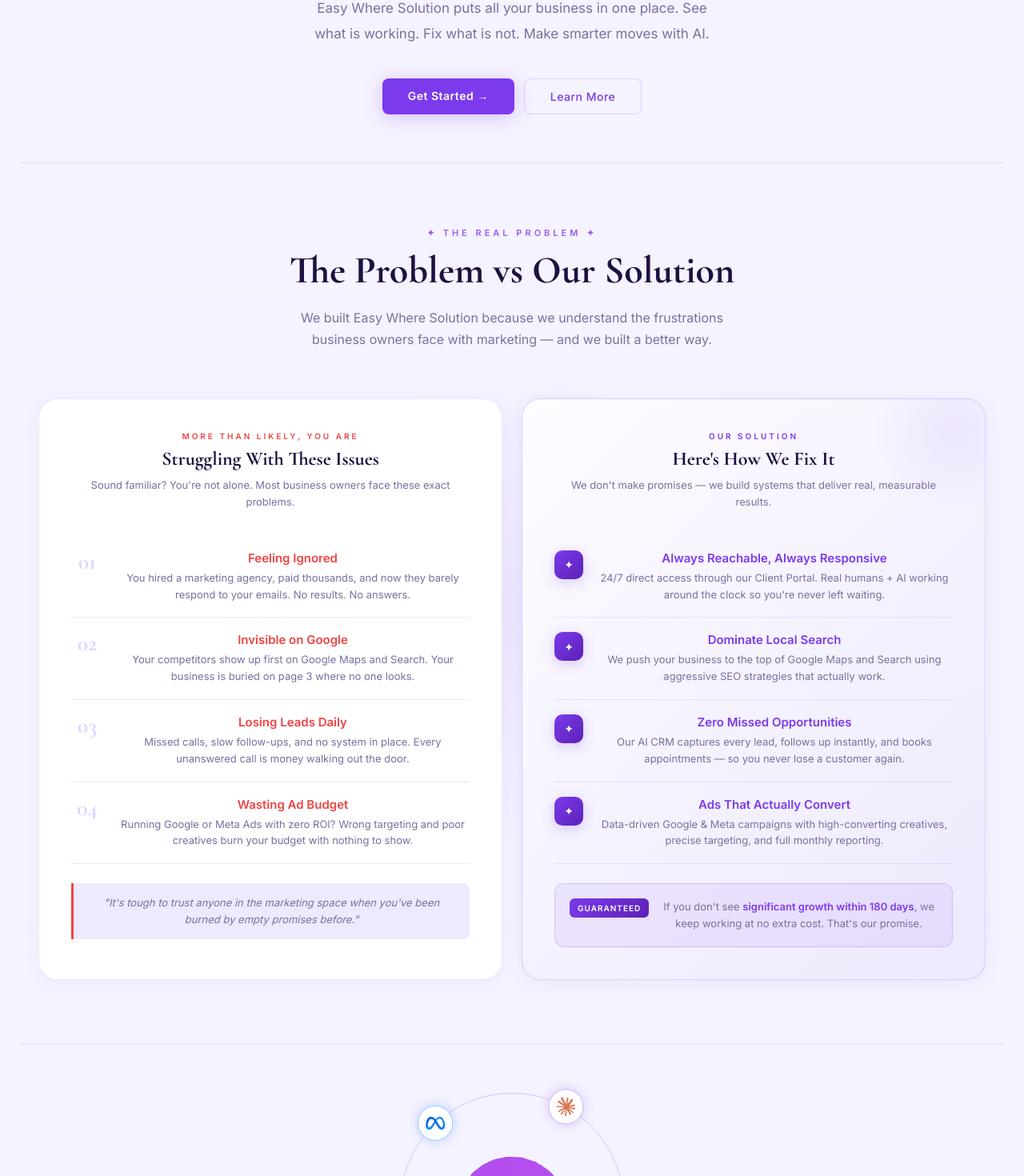
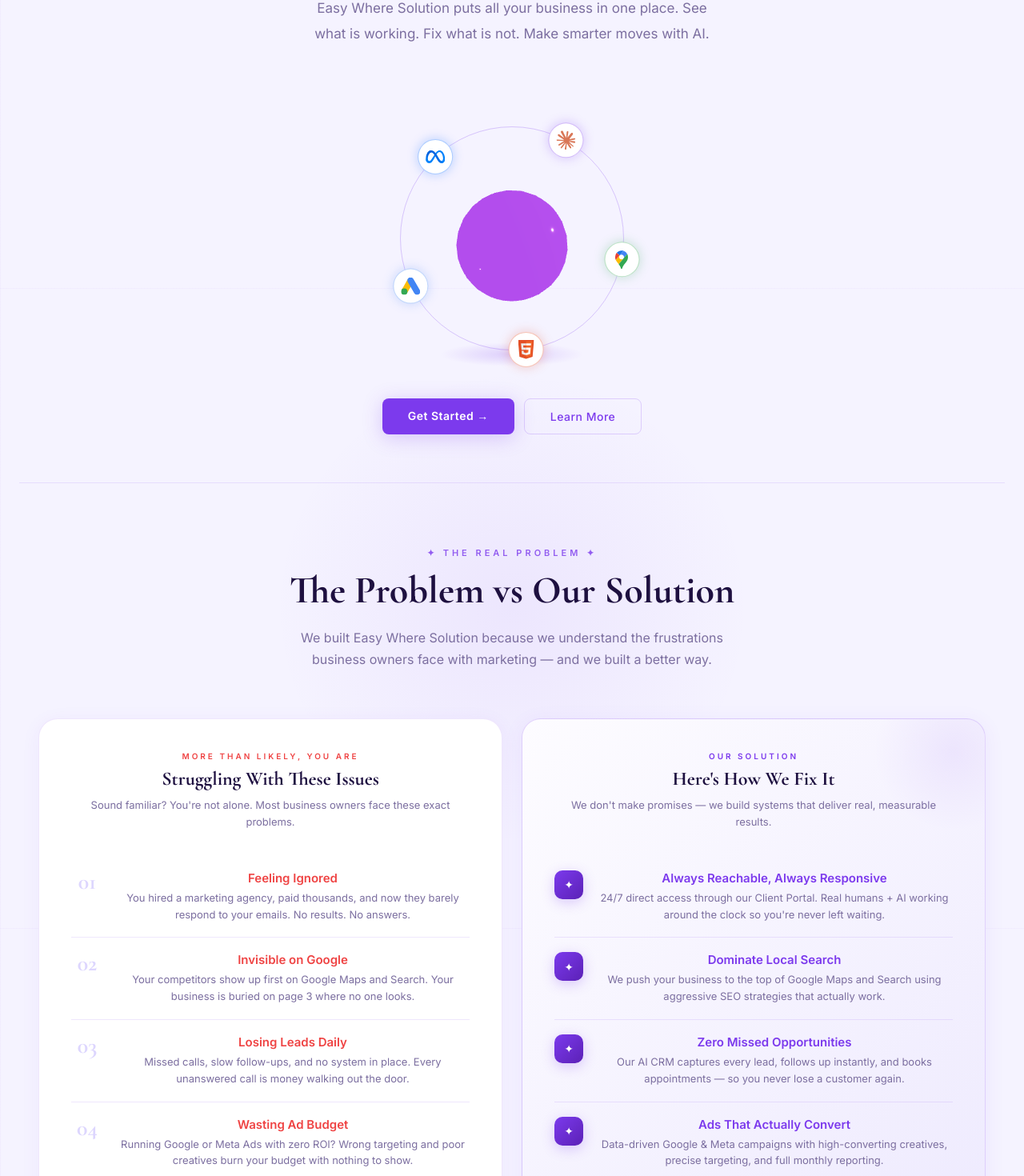
Before and after one commit to bilalnadeem201c-coder/my-website, a Next.js app: page / in a window 1280 px wide. Shown: the part 440-1910 px from the top of the page at 80% size. Built offline with nearby package versions, Linux system fonts and the light colour scheme.

Commit message:
fix orb and problem solution order

```diff
--- a/app/page.tsx
+++ b/app/page.tsx
@@ -366,17 +366,17 @@ export default function Home() {
             See what is working. Fix what is not. Make smarter moves with AI.
           </p>
 
+          {/* 3D ORB + ORBITING LOGOS — above buttons */}
+          <OrbWithLogos />
+
           {/* CTA BUTTONS */}
           <div className="hero-btns">
             <a href="#contact" className="btn-primary">Get Started →</a>
             <a href="#solutions" className="btn-secondary">Learn More</a>
           </div>
 
-          {/* ✅ PROBLEM / SOLUTION — RIGHT AFTER BUTTONS */}
+          {/* ✅ PROBLEM / SOLUTION — right after buttons */}
           <ProblemSolution />
-
-          {/* 3D ORB + ORBITING LOGOS */}
-          <OrbWithLogos />
 
           {/* TRUST BADGE */}
           <div style={{
```
